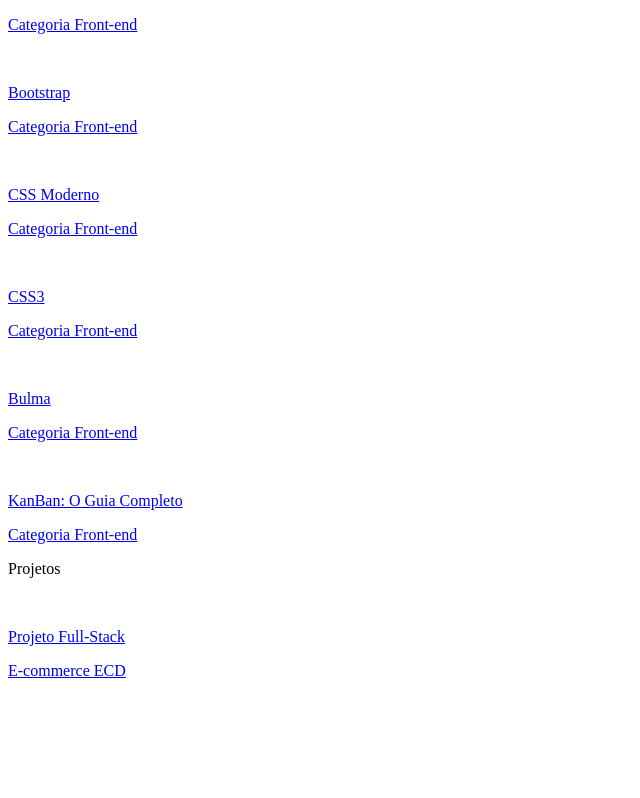
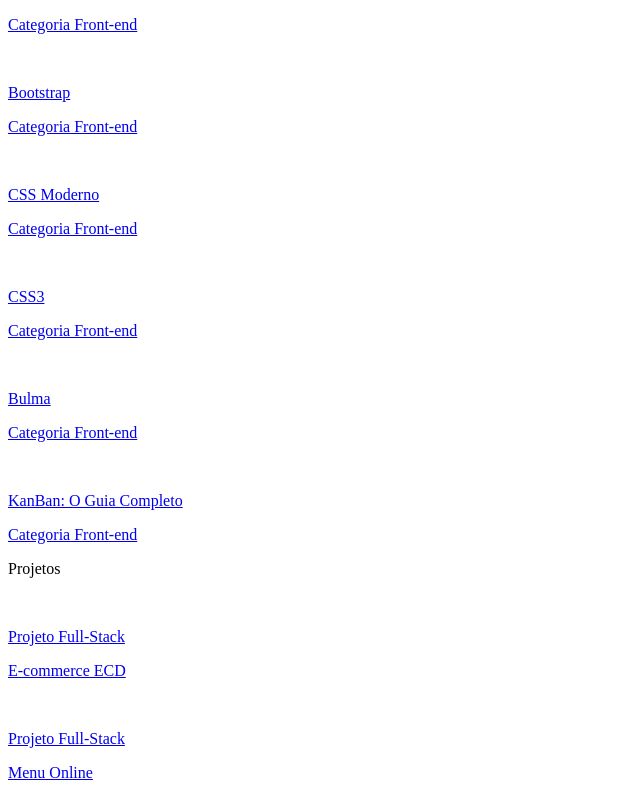
Before and after one commit to daniilomendes/portifolio, a Next.js app: page / in a window 1280 px wide. Shown: the part 1974-2772 px from the top of the page, without its empty margins (0-640 px from the left). Before the commit the page ends 2670 px from the top, so only its background shows below. Built offline with nearby package versions, Linux system fonts and the light colour scheme.

Commit message:
feat: Adicionando o projeto Menu Online a Home Page

```diff
--- a/src/components/ui/project-list.tsx
+++ b/src/components/ui/project-list.tsx
@@ -17,12 +17,19 @@
     link: "https://e-commerce-daniilomendes-projects.vercel.app/",
   };
 
+  let project2 = {
+    image: "/projects-images/menu-online.png",
+    name: "Menu Online",
+    link: "https://site-de-vendas-lanches-daniilomendes-projects.vercel.app/",
+  };
+
   const projects: Project[] = [
     project1,
+    project2
   ]
 
   return (
-    <div className="flex flex-col gap-8 p-5 mx-auto lg:container lg:gap-10 lg:py-10">
+    <div className="flex flex-col gap-8 pl-5 pr-5 mx-auto lg:container lg:gap-10 lg:py-10">
         <div className="grid grid-cols-1 gap-8 lg:grid-cols-6">
         {projects.map((project) =>
             <ProjectItem project={project} className="" />
```
